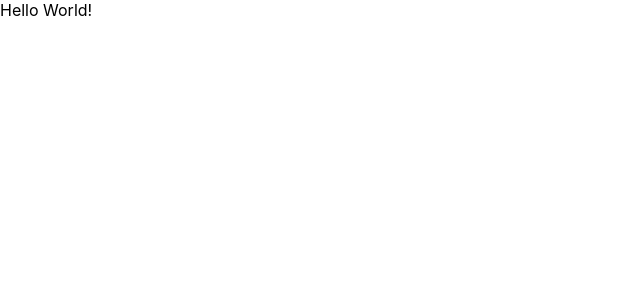
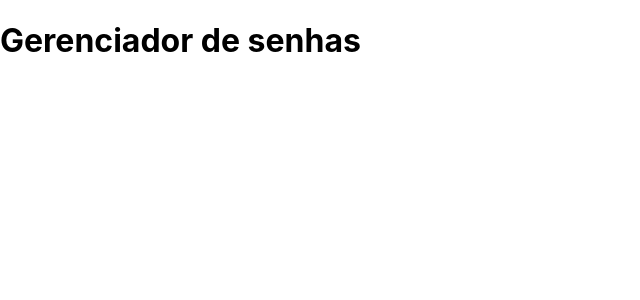
Before and after one commit to thiagosilva-tech/project-password-manager, a React (Vite) app: page / in a window 1280 px wide. Shown: the top 300 px of the page, without its empty margins (0-640 px from the left). Built offline with nearby package versions, Linux system fonts and the light colour scheme.

Commit message:
feat: requisito 01

```diff
--- a/src/App.tsx
+++ b/src/App.tsx
@@ -3,7 +3,7 @@ import './App.css';
 function App() {
   return (
     <div>
-      Hello World!
+      <h1>Gerenciador de senhas</h1>
     </div>
   );
 }
```
